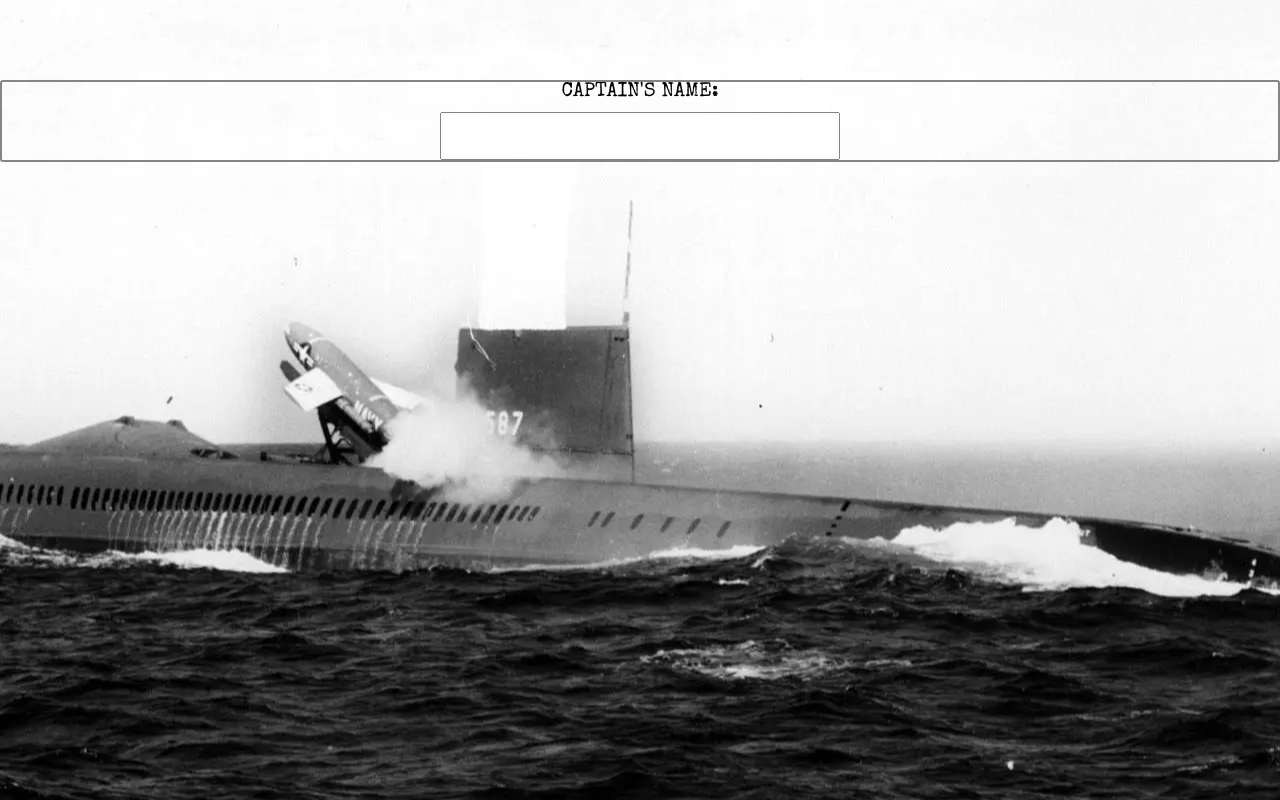
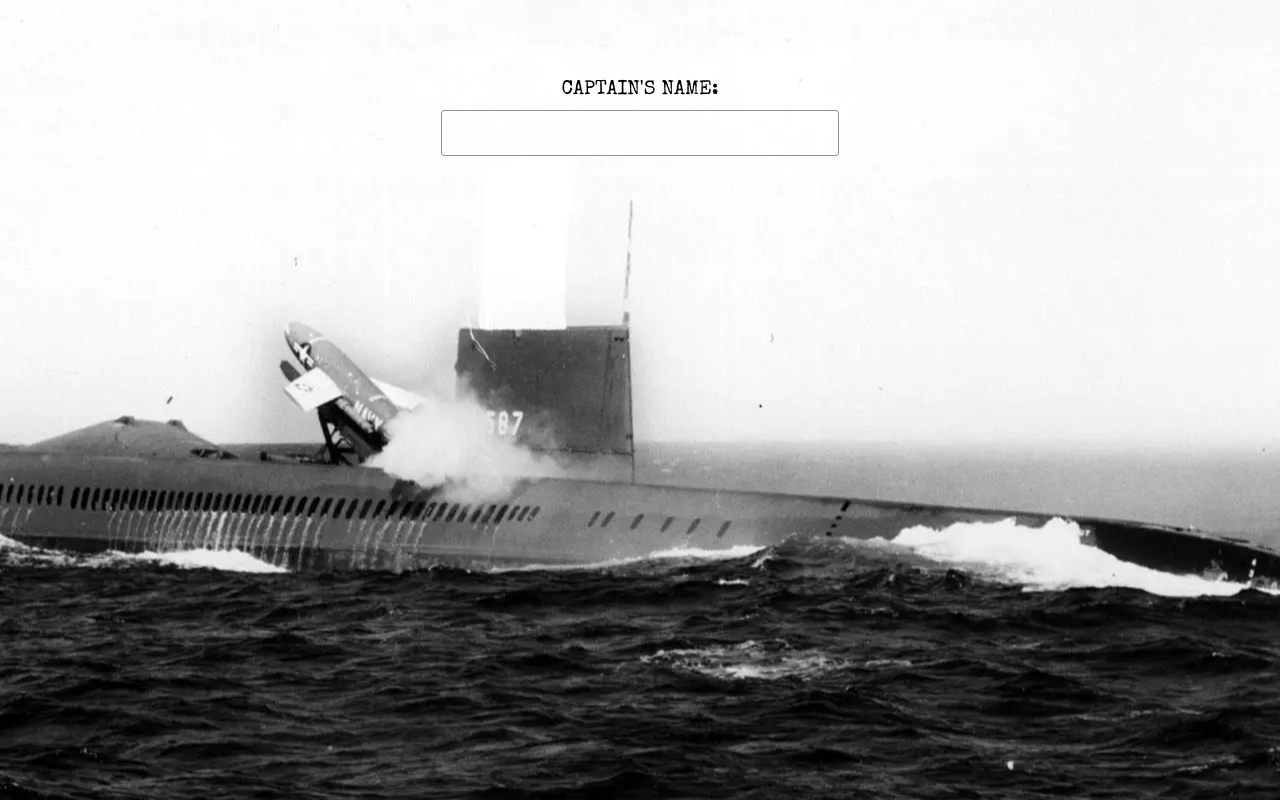
Before and after one commit to dougc85/battleship, a plain HTML site: page index.html in a window 1280 px wide. Drawn offline with nearby package versions, Linux system fonts and the light colour scheme.

Commit message:
fixed input styling (again)

```diff
--- a/index.css
+++ b/index.css
@@ -65,8 +65,6 @@ Title Page
     text-align: center;
     font-size: 2rem;
     margin-top: 4rem;
-    border: 2px solid rgb(133, 133, 133);
-    border-radius: 3px;
 }
 
 .captain-label {
@@ -79,6 +77,8 @@ Title Page
   text-align: center;
   padding: .5rem;
   opacity: .9;
+  border: 1px solid rgb(133, 133, 133);
+  border-radius: 3px;
 }
 
 /*
```
